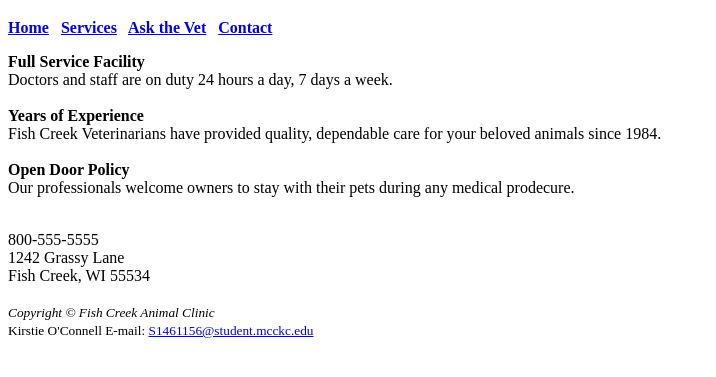
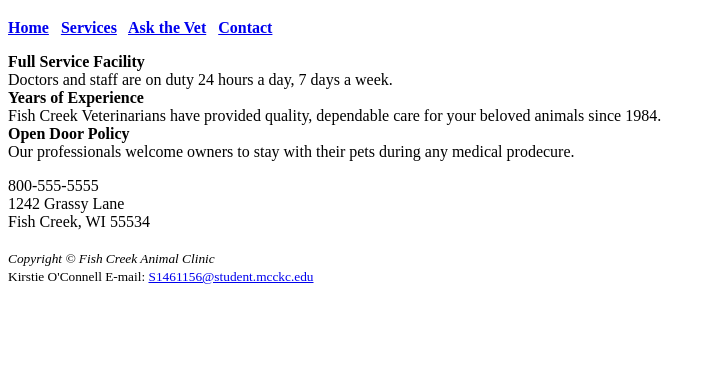
Before and after one commit to kylo1106/Fish-Creek, a plain HTML site: page index.html in a window 1280 px wide. Shown: the part 61-438 px from the top of the page, without its empty margins (0-716 px from the left). Drawn offline with Linux system fonts and the light colour scheme.

Commit message:
Update index.html

```diff
--- a/index.html
+++ b/index.html
@@ -17,13 +17,13 @@
 <main>
 <dl>
 	<dt><strong>Full Service Facility</strong><br>
-	Doctors and staff are on duty 24 hours a day, 7 days a week.</dt><br>
+	Doctors and staff are on duty 24 hours a day, 7 days a week.<br></dt>
 	<dt><strong>Years of Experience</strong><br>
 	Fish Creek Veterinarians have provided quality, dependable
-	care for your beloved animals since 1984.</dt><br>
+	care for your beloved animals since 1984.<br></dt>
 	<dt><strong>Open Door Policy</strong><br>
 	Our professionals welcome owners to stay with their pets
-	during any medical prodecure.</dt><br>
+	during any medical prodecure.<br></dt>
 </dl>
 <div>
 800-555-5555<br>
```
